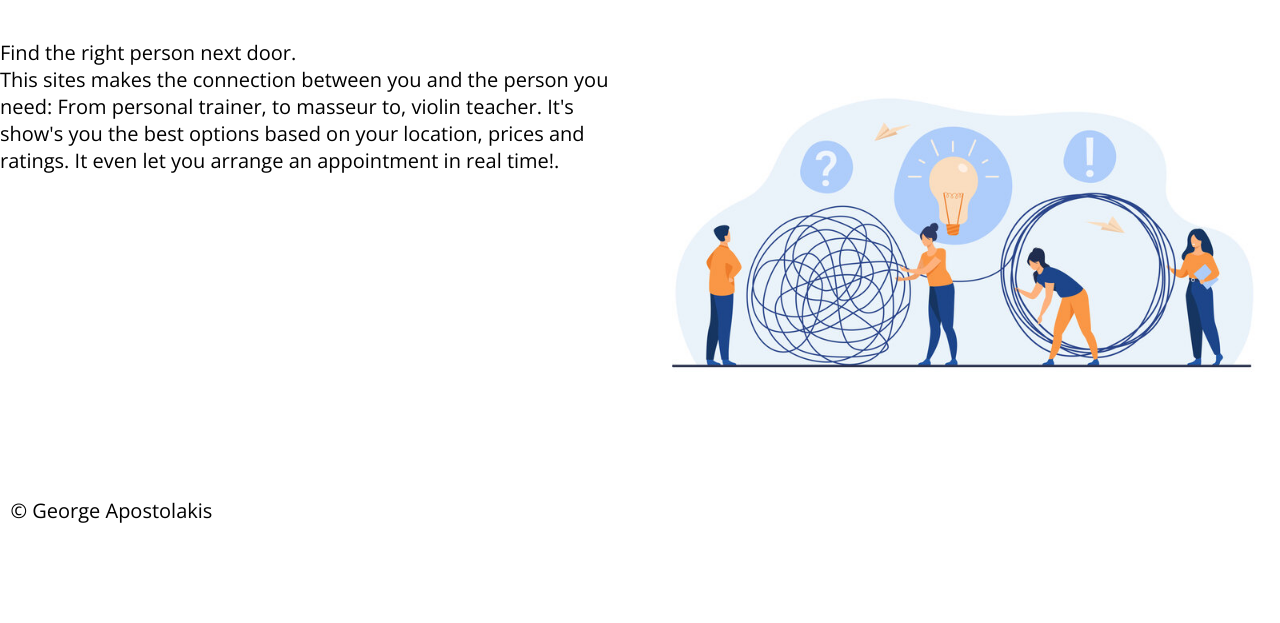
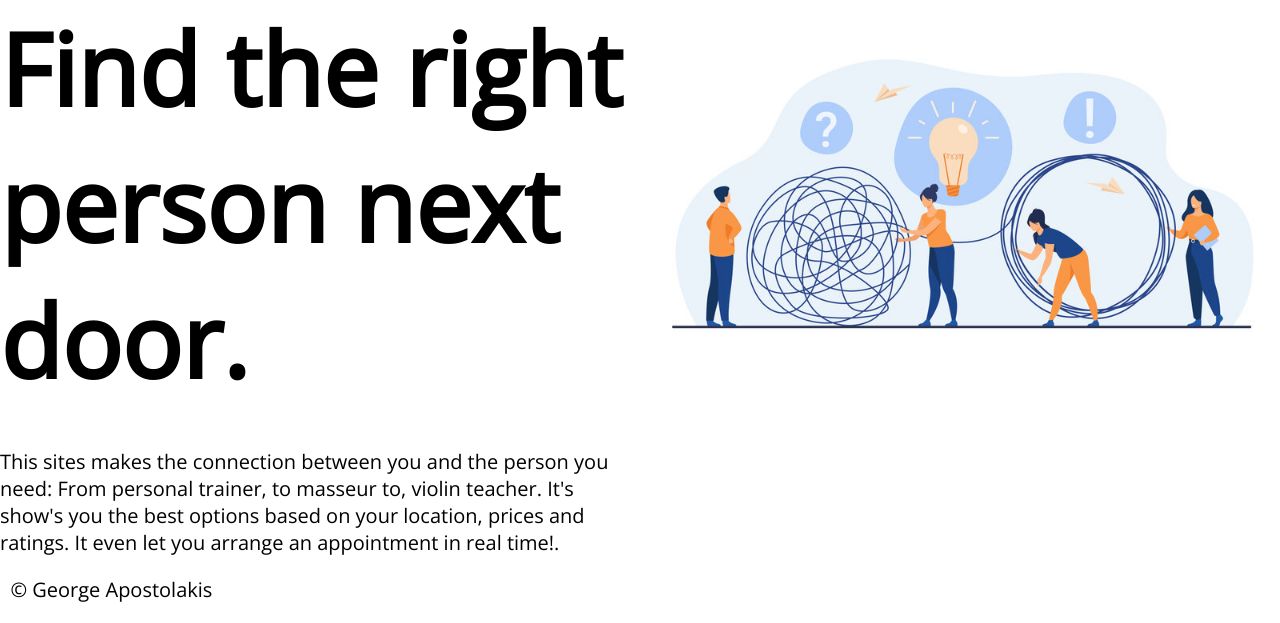
Before and after one commit to IMBENOX/One-on-One, a web app: file index.html in a window 1280 px wide. Shown: the part 256-879 px from the top of the page. Before the commit the page ends 779 px from the top, so only its background shows below. Run offline with its HTML, style and script files only (its server is not run), Linux system fonts and the light colour scheme.

Commit message:
changing text

```diff
--- a/styles/home.css
+++ b/styles/home.css
@@ -56,7 +56,7 @@ nav a {
     text-align:left;
     justify-content:center;
 }
-#desriptionTitle {
+#descriptionTitle {
     font-size: 5em;
     font-weight: bold;
     margin-bottom: 40px;
```
